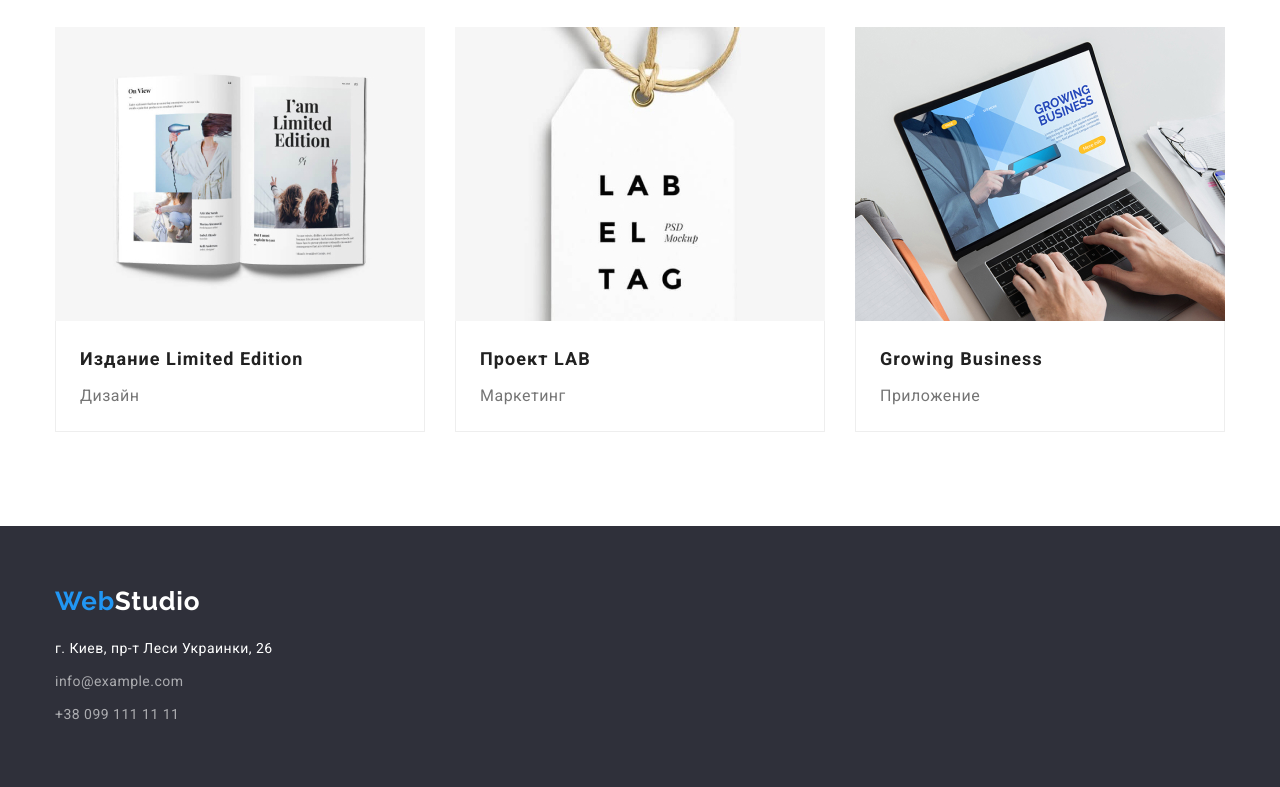
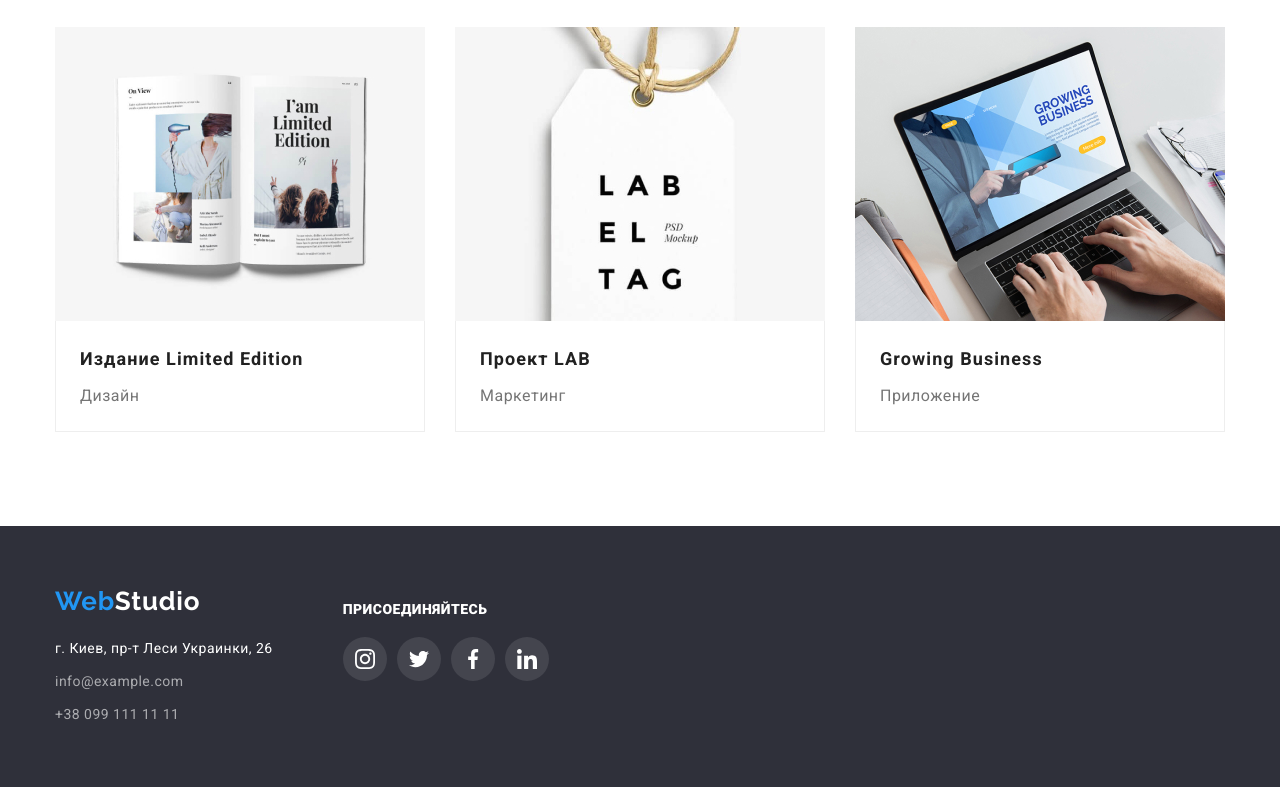
Before and after one commit to dmitriydegtyarev/goit-markup-hw-04, a plain HTML site: page portfolio.html in a window 1280 px wide. Shown: the part 1106-1893 px from the top of the page. Drawn offline with nearby package versions, Linux system fonts and the light colour scheme.

Commit message:
end footer

```diff
--- a/css/styles.css
+++ b/css/styles.css
@@ -358,8 +358,9 @@ body {
 }
 
 .footer .container {
-  padding-top: 60px;
-  padding-bottom: 60px;
+  display: flex;
+  /* padding-top: 60px;
+  padding-bottom: 60px; */
 }
 
 .footer .link {
@@ -371,6 +372,55 @@ body {
 
 .footer .link.map {
   color: var(--the-third-text-color);
+}
+
+.footer-address {
+  padding-top: 60px;
+  padding-bottom: 60px;
+  margin-right: 70px;
+}
+
+.footer-subtitle {
+  display: block;
+  margin-bottom: 20px;
+  text-transform: uppercase;
+  font-size: 14px;
+  color: var(--the-third-text-color);
+}
+
+.footer-list {
+  display: flex;
+  justify-content: space-between;
+}
+
+.foter-social-list {
+  padding-top: 75px;
+  padding-bottom: 97px;
+}
+
+.footer-social-link {
+  display: flex;
+  align-items: center;
+  justify-content: center;
+  width: 44px;
+  height: 44px;
+  background: rgba(255, 255, 255, 0.1);
+  border-radius: 50%;
+}
+
+.footer-social-link:hover,
+.footer-social-link:focus {
+  background-color: var(--accent-color);
+}
+
+.foter-social-list .item:not(:last-child) {
+  margin-right: 10px;
+}
+
+.footer-link-svg {
+  width: 20px;
+  height: 20px;
+  fill: var(--the-third-text-color);
 }
 /* ===== END FOOTER ===== */
 
--- a/portfolio.html
+++ b/portfolio.html
@@ -151,7 +151,9 @@
   <!-- Footer -->
   <footer class="footer">
     <div class="container">
-      <a class="logo" href="./index.html" aria-label="логотип вэб студии">Web<span class="logo-footer">Studio</span></a>
+      <div class="footer-address">
+        <a class="logo" href="./index.html" aria-label="логотип вэб студии">Web<span
+            class="logo-footer">Studio</span></a>
         <address class="address">
           <ul class="list">
             <li class="item">
@@ -168,6 +170,42 @@
           </ul>
         </address>
       </div>
+      <div class="foter-social-list">
+        <h2 class="footer-subtitle">
+          <b>присоединяйтесь</b>
+        </h2>
+        <ul class="list footer-list">
+          <li class="item">
+            <a class=" link footer-social-link" href="https://www.instagram.com/?hl=uk" target="_blank">
+              <svg class="footer-link-svg">
+                <use href="./images/sprite.svg#instagram"></use>
+              </svg>
+            </a>
+          </li>
+          <li class="item">
+            <a class=" link footer-social-link" href="https://twitter.com/?lang=uk" target="_blank">
+              <svg class="footer-link-svg">
+                <use href="./images/sprite.svg#twitter"></use>
+              </svg>
+            </a>
+          </li>
+          <li class="item">
+            <a class=" link footer-social-link" href="https://uk-ua.facebook.com/" target="_blank">
+              <svg class="footer-link-svg">
+                <use href="./images/sprite.svg#facebook"></use>
+              </svg>
+            </a>
+          </li>
+          <li class="item">
+            <a class=" link footer-social-link" href="https://www.linkedin.com/" target="_blank">
+              <svg class="footer-link-svg">
+                <use href="./images/sprite.svg#linkedin"></use>
+              </svg>
+            </a>
+          </li>
+        </ul>
+      </div>
+    </div>
   </footer>
   <!-- End footer -->
 </body>
```
Also changed, not shown: images/facebook.svg (added), images/feature1.svg (added), images/feature2.svg (added), images/feature3.svg (added), images/feature4.svg (added), images/instagram.svg (added), images/linkedin.svg (added), images/logo1.svg (added), images/logo2.svg (added), images/logo3.svg (added), images/logo4.svg (added), images/logo5.svg (added), images/logo6.svg (added), images/mail.svg (added), 3 more files. Lines whose indentation alone changed are shown as unchanged.
